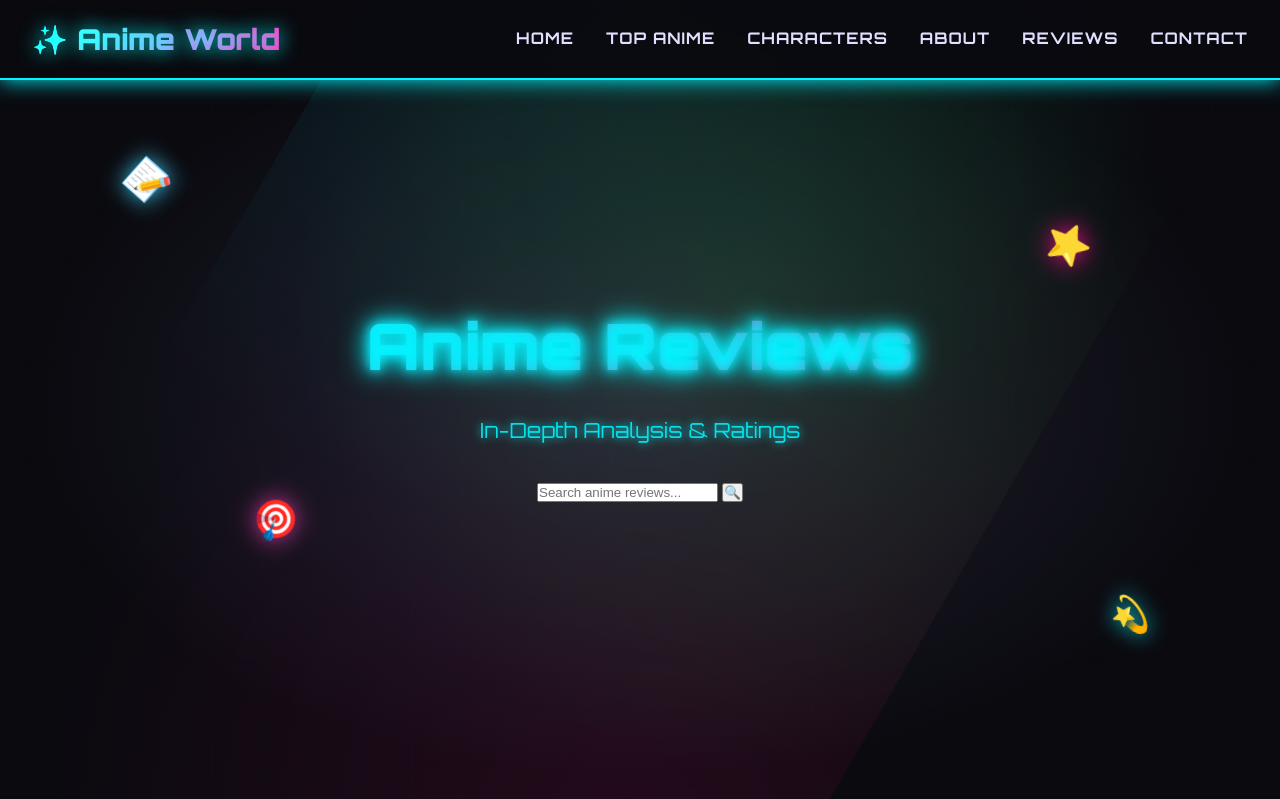
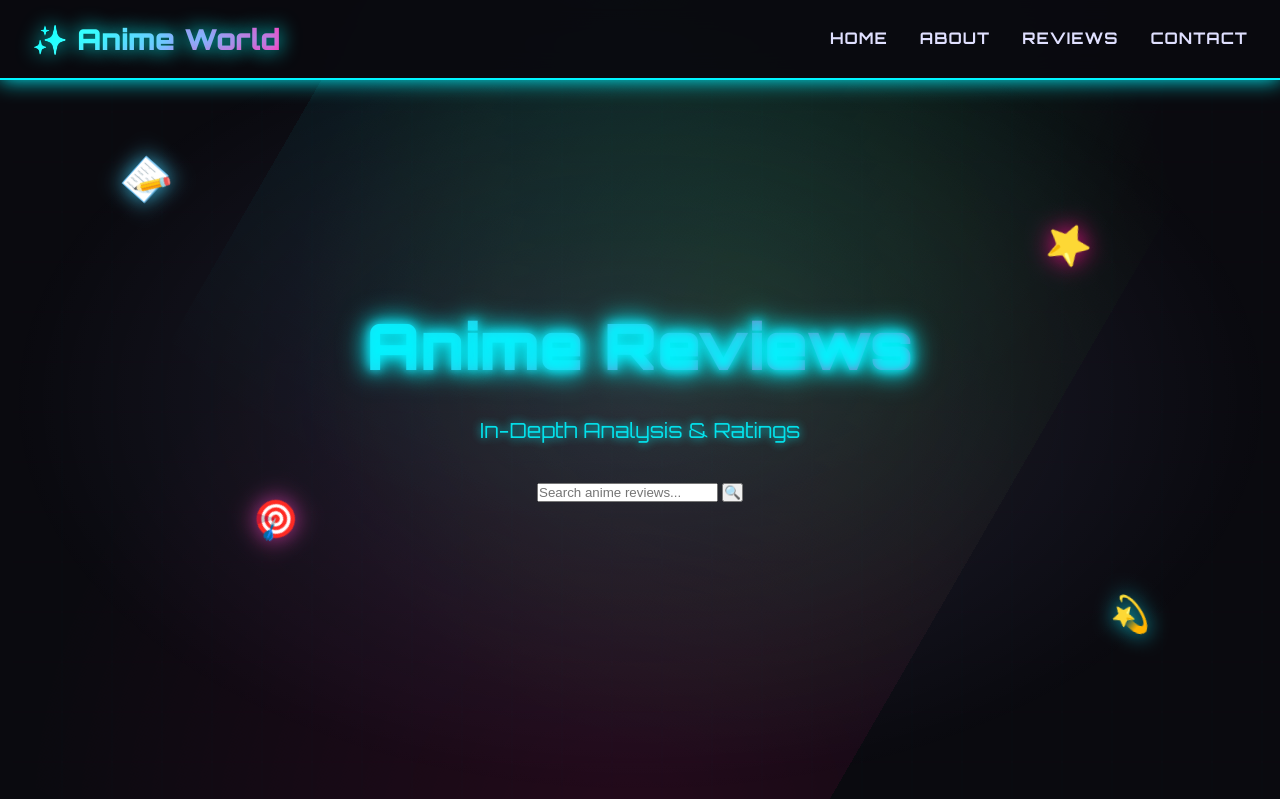
Before and after one commit to Roc-her/web, a plain HTML site: page reviews.html in a window 1280 px wide. Shown: the top 799 px of the page. Drawn offline with Linux system fonts and the light colour scheme.

Commit message:
Update reviews.html

```diff
--- a/reviews.html
+++ b/reviews.html
@@ -15,8 +15,6 @@
             </div>
            <ul class="nav-links">
     <li><a href="index.html">Home</a></li>
-                <li><a href="index.html#anime">Top Anime</a></li>
-                <li><a href="index.html#characters">Characters</a></li>
     <li><a href="about.html">About</a></li>
     <li><a href="reviews.html" class="active">Reviews</a></li>
     <li><a href="contact.html">Contact</a></li>
```
Lines whose indentation alone changed are shown as unchanged.
